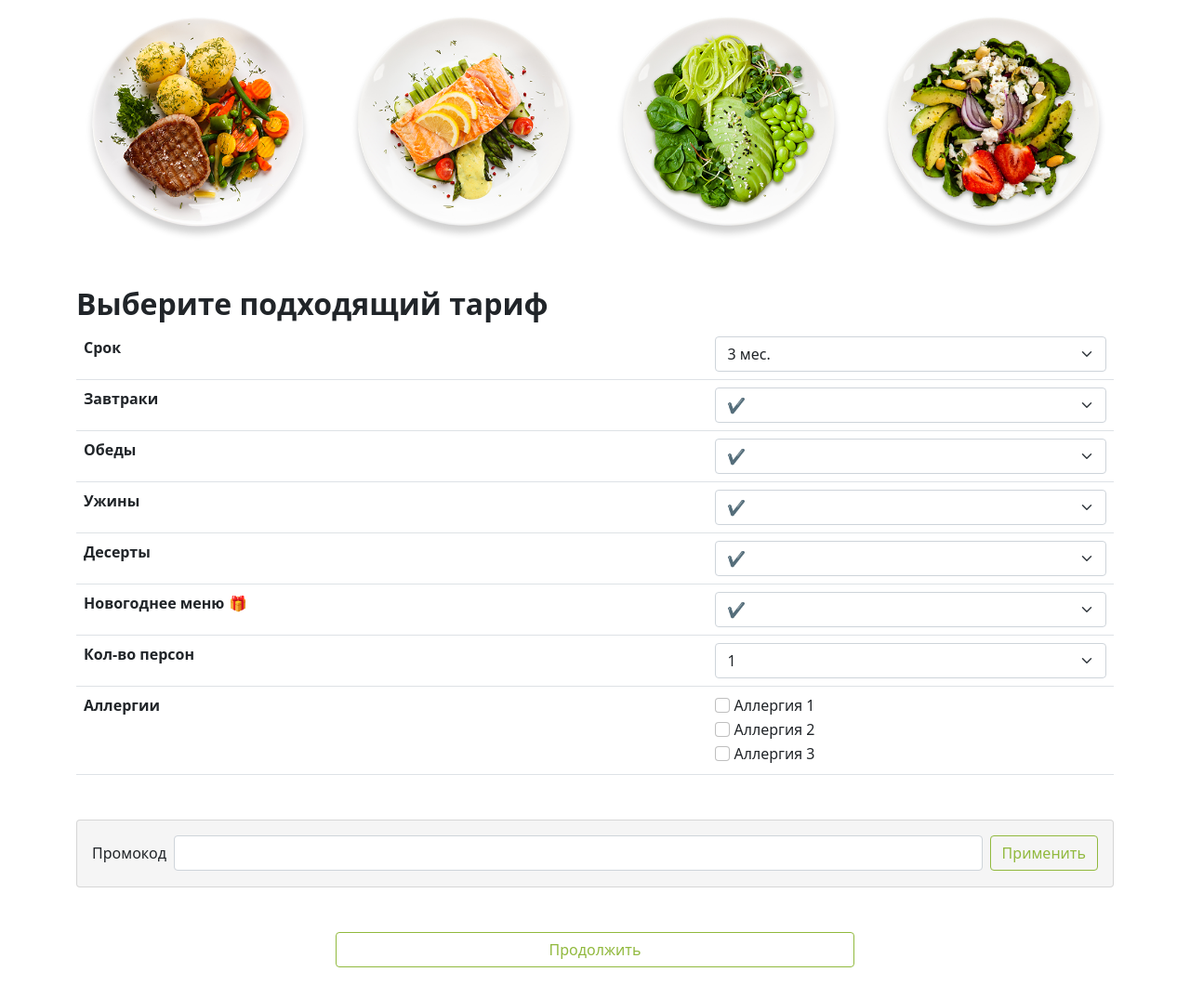
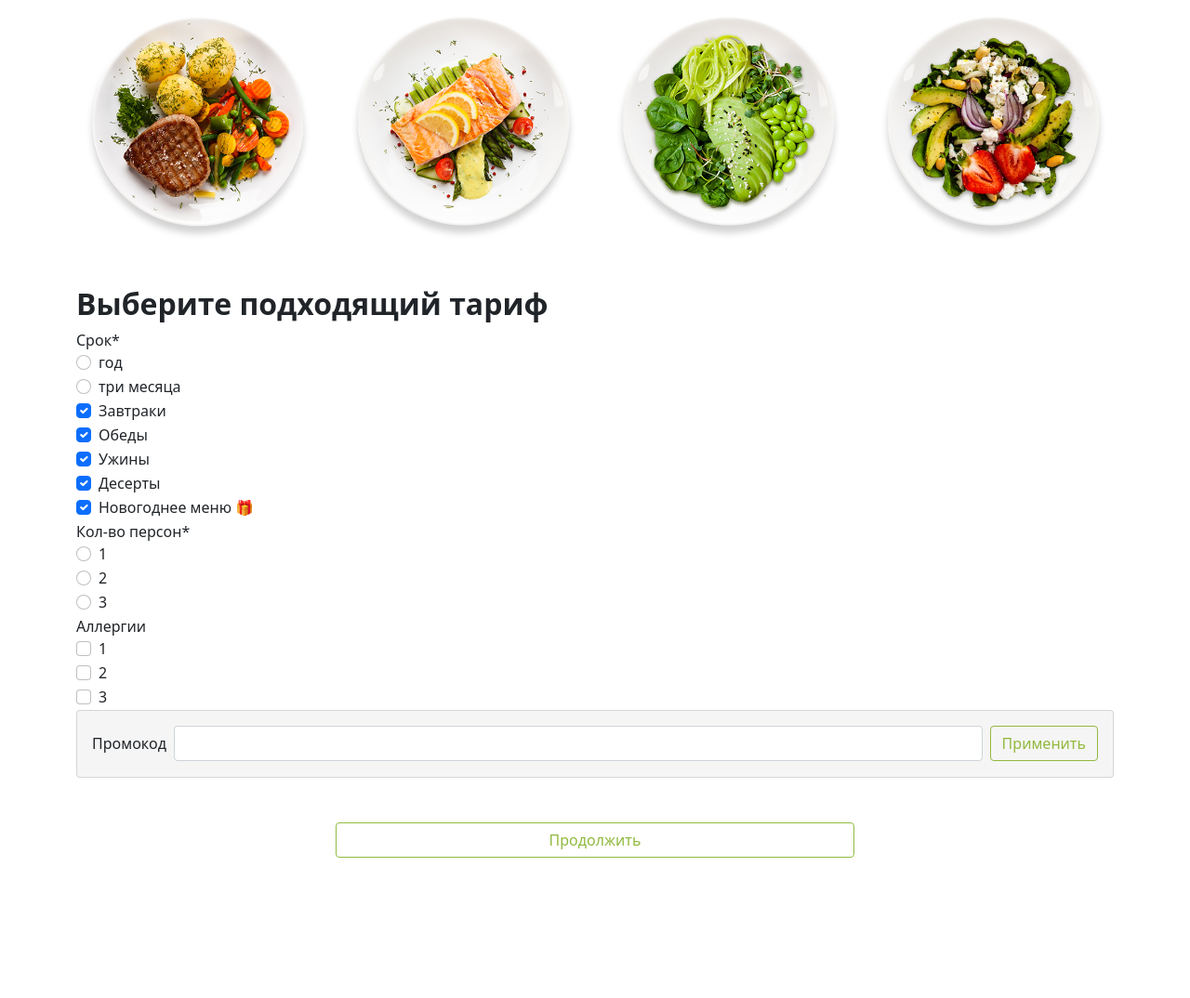
Before and after one commit to inkvizitor1991/food_plan, a Django app: page /order/ in a window 1280 px wide. Shown: the part 214-1288 px from the top of the page at 93% size. After the commit the page ends 1137 px from the top, so only its background shows below. Run offline with Django 3.2, Linux system fonts and the light colour scheme; parts of the project's set-up code (start-up, migrations or seed data) failed here and were passed over; some libraries are stand-ins or nearby versions.

Commit message:
Created the view and form for order

```diff
--- a/foodplan_app/forms.py
+++ b/foodplan_app/forms.py
@@ -8,7 +8,8 @@ class RegisterUserForm(UserCreationForm):
     username = forms.CharField(label='Логин', widget=forms.TextInput)
     email = forms.EmailField(label='Email', widget=forms.EmailInput)
     password1 = forms.CharField(label='Пароль', widget=forms.PasswordInput)
-    password2 = forms.CharField(label='Повтор пароля', widget=forms.PasswordInput)
+    password2 = forms.CharField(label='Повтор пароля',
+                                widget=forms.PasswordInput)
 
     class Meta:
         model = User
@@ -20,6 +21,49 @@ class LoginUserForm(AuthenticationForm):
     password = forms.CharField(label='Пароль', widget=forms.PasswordInput)
 
 
+MOUNTHS_COUNT_CHOICES = (
+    ('12', 'год'),
+    ('3', 'три месяца'),
+)
+
+PERSONS_COUNT_CHOICES = (
+    ('1', '1'),
+    ('2', '2'),
+    ('3', '3'),
+)
+
+ALLERGY_CHOICES = (
+    ('1', '1'),
+    ('2', '2'),
+    ('3', '3'),
+)
+
 
 class OrderForm(forms.Form):
-    breakfast = forms.BooleanField(label="Завтраки", required=False, initial=True)
+    months_count = forms.ChoiceField(
+        label="Срок",
+        choices=MOUNTHS_COUNT_CHOICES,
+        widget=forms.RadioSelect
+    )
+    breakfast = forms.BooleanField(
+        label="Завтраки", required=False,
+        initial=True
+    )
+    lunch = forms.BooleanField(label="Обеды", required=False, initial=True)
+    dinner = forms.BooleanField(label="Ужины", required=False, initial=True)
+    dessert = forms.BooleanField(label="Десерты", required=False, initial=True)
+    new_year_menu = forms.BooleanField(
+        label="Новогоднее меню 🎁",
+        required=False, initial=True
+    )
+    persons_count = forms.ChoiceField(
+        label="Кол-во персон",
+        choices=PERSONS_COUNT_CHOICES,
+        widget=forms.RadioSelect
+    )
+
+    allergy = forms.MultipleChoiceField(
+        label="Аллергии", choices=ALLERGY_CHOICES,
+        widget=forms.CheckboxSelectMultiple,
+        required=False
+    )
--- a/foodplan_app/templates/order.html
+++ b/foodplan_app/templates/order.html
@@ -3,7 +3,6 @@
 {% load crispy_forms_tags %}
 
 {% block content %}
-{% csrf_token %}
     <header>
         <nav class="navbar navbar-expand-md navbar-light fixed-top navbar__opacity">
             <div class="container">
@@ -35,101 +34,11 @@
                     </div>
                 </div>
                 <h2><strong>Выберите подходящий тариф</strong></h2>
-                <form>
-                <table class="table text-center text-truncate mb-5">
-                    <tbody>
-                        <tr>
-                            <th scope="row" class="text-start">Срок</th>
-                            <td>
-                                <select class="form-select">
-                                    <option value="0" selected>3 мес.</option>
-                                    <option value="2">12 мес.</option>
-                                </select>
-                            </td>
-                        </tr>
-                        <tr>
-                            <th scope="row" class="text-start">Завтраки</th>
-                            <td>
-                                <select name="select1" class="form-select">
-                                    <option value="0" selected>&#10004;</option>
-                                    <option value="1">&#10008;</option>
-                                </select>
-                            </td>
-                        </tr>
-                        <tr>
-                            <th scope="row" class="text-start">Обеды</th>
-                            <td>
-                                <select name="select2" class="form-select">
-                                    <option value="0" selected>&#10004;</option>
-                                    <option value="1">&#10008;</option>
-                                </select>
-                            </td>
-                        </tr>
-                        <tr>
-                            <th scope="row" class="text-start">Ужины</th>
-                            <td>
-                                <select name="select3" class="form-select">
-                                    <option value="0" selected>&#10004;</option>
-                                    <option value="1">&#10008;</option>
-                                </select>
-                            </td>
-                        </tr>
-                        <tr>
-                            <th scope="row" class="text-start">Десерты</th>
-                            <td>
-                                <select name="select4" class="form-select">
-                                    <option value="0" selected>&#10004;</option>
-                                    <option value="1">&#10008;</option>
-                                </select>
-                            </td>
-                        </tr>
-                        <tr>
-                            <th scope="row" class="text-start">Новогоднее меню 🎁</th>
-                            <td>
-                                <select name="select5" class="form-select">
-                                    <option value="0" selected>&#10004;</option>
-                                    <option value="1">&#10008;</option>
-                                </select>
-                            </td>
-                        </tr>
-                        <tr>
-                            <th scope="row" class="text-start">Кол-во персон</th>
-                            <td>
-                                <select name="select6" class="form-select">
-                                    <option value="0" selected>1</option>
-                                    <option value="1">2</option>
-                                    <option value="2">3</option>
-                                </select>
-                            </td>
-                        </tr>
-                        <tr>
-                            <th scope="row" class="text-start">Аллергии</th>
-                            <td>
-                                <div class="form-check d-flex justify-content-start">
-                                    <input class="form-check-input me-1" type="checkbox" value="" name="allergy1">
-                                    <label class="form-check-label" for="allergy1">
-                                        Аллергия 1
-                                    </label>
-                                </div>
-                                <div class="form-check d-flex justify-content-start">
-                                    <input class="form-check-input me-1" type="checkbox" value="" name="allergy2">
-                                    <label class="form-check-label" for="allergy2">
-                                        Аллергия 2
-                                    </label>
-                                </div>
-                                <div class="form-check d-flex justify-content-start">
-                                    <input class="form-check-input me-1" type="checkbox" value="" name="allergy3">
-                                    <label class="form-check-label" for="allergy3">
-                                        Аллергия 3
-                                    </label>
-                                </div>
-                            </td>
-                        </tr>
-                    </tbody>
-                </table>
+                <form method="POST">
+                    {% csrf_token %}
+                    {{ form|crispy }}
                 <button type="submit" id="TableSubmit" class="d-none"></button>
                 </form>
-
                 <form class="card d-flex flex-row align-items-baseline mb-5 p-3 foodplan__bg_grey">
                     <label for="exampleInputPassword1" class="form-label me-2">Промокод</label>
                     <input type="password" class="form-control me-2" id="password">
--- a/foodplan_app/views.py
+++ b/foodplan_app/views.py
@@ -29,8 +29,7 @@ def order(request):
     if request.method == 'POST':
         form = OrderForm(request.POST)
         if form.is_valid():
-            form.save()
-            return redirect('home')
+            return redirect('payment')
     else:
         form = OrderForm()
     return render(request, 'order.html', {'form': form, 'title': title})
```
